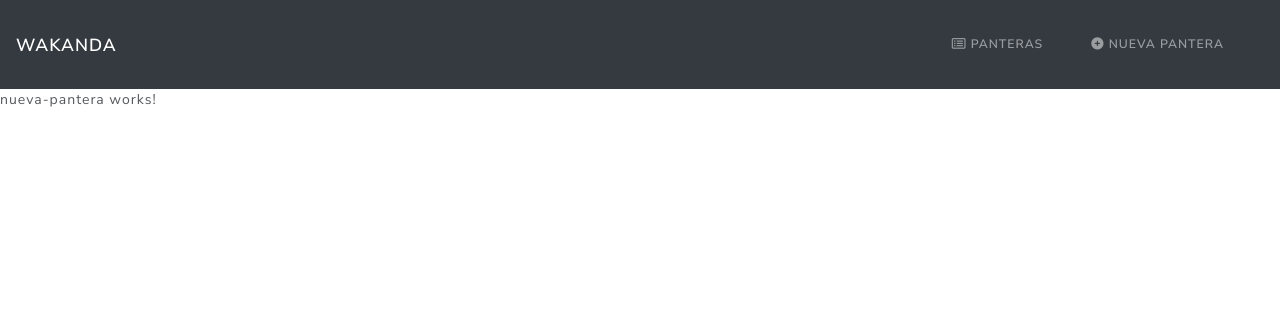
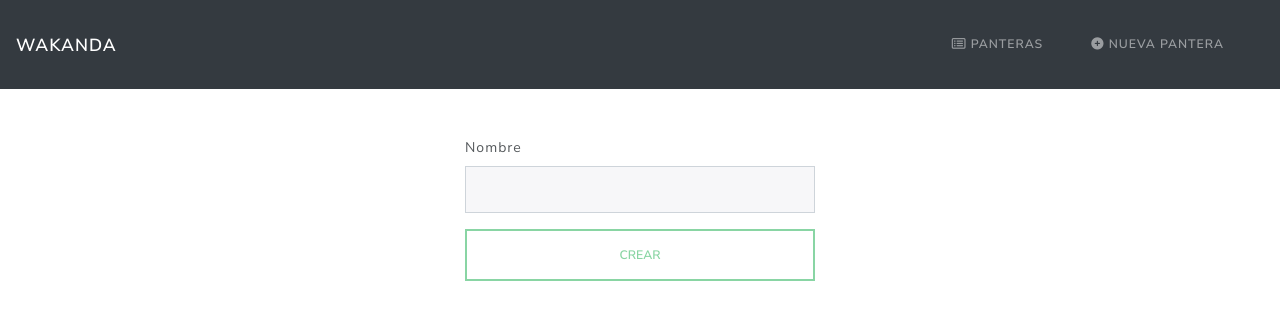
Before and after one commit to esrojas27/ProyectoWEB, an Angular app in the folder cliente/: page /nuevo in a window 1280 px wide. Shown: the top 320 px of the page. Built offline with nearby package versions, Linux system fonts and the light colour scheme.

Commit message:
crear y editar panteras

```diff
--- a/cliente/src/app/components/editar-pantera/editar-pantera.component.html
+++ b/cliente/src/app/components/editar-pantera/editar-pantera.component.html
@@ -1 +1,14 @@
-<p>editar-pantera works!</p>
+<div class="container" *ngIf="pantera">
+    <div class="row mt-5">
+        <div class="col-md-4 mx-auto">
+            <form (ngSubmit)="onUpdate()" novalidate #f="ngForm">
+                <div class="form-group">
+                    <label for="nombre">Nombre</label>
+                    <input type="text" class="form-control" id="nombre" name="nombre"
+                    [(ngModel)]="pantera.nombre" required>
+                </div>
+                <button class="btn btn-outline-success btn-block" [disabled]="!f.valid">Actualizar</button>
+            </form>
+        </div>
+    </div>
+</div>
--- a/cliente/src/app/components/editar-pantera/editar-pantera.component.ts
+++ b/cliente/src/app/components/editar-pantera/editar-pantera.component.ts
@@ -1,4 +1,8 @@
 import { Component, OnInit } from '@angular/core';
+import { ActivatedRoute, Router } from '@angular/router';
+import { Pantera } from 'src/app/models/pantera';
+import { PanteraService } from 'src/app/service/pantera.service';
+import Swal from 'sweetalert2';
 
 @Component({
   selector: 'app-editar-pantera',
@@ -7,9 +11,56 @@ import { Component, OnInit } from '@angular/core';
 })
 export class EditarPanteraComponent implements OnInit {
 
-  constructor() { }
+  pantera: Pantera = {};
+  id:string='';
+
+  constructor(private panteraService:PanteraService,private activatedRoute: ActivatedRoute,private router: Router ) { }
 
   ngOnInit(): void {
+    this.id = this.activatedRoute.snapshot.params['id'];
+    this.panteraService.detail(Number(this.id)).subscribe({
+      next:res=>{
+        this.pantera=res;
+      },
+      error:(err)=>{
+        Swal.fire({
+          title: 'Error en la creacion',
+          text:err,
+          icon: 'error',
+          showCloseButton:true,
+          confirmButtonText:"Aceptar",
+          confirmButtonColor: "#DD6B55",
+        })
+        this.router.navigate(['/']);
+      }
+    })
+  }
+
+  onUpdate(): void {
+    this.panteraService.update(Number(this.id), this.pantera).subscribe({
+      next:res=>{
+        Swal.fire({
+          title: 'Pantera Creada',
+          icon: 'success',
+          showCloseButton:true,
+          confirmButtonText:"Aceptar",
+          confirmButtonColor: "#DD6B55",
+        })
+        this.router.navigate(['/']);
+      },
+      error:(err)=>{
+        Swal.fire({
+          title: 'Error en la creacion',
+          text:err,
+          icon: 'error',
+          showCloseButton:true,
+          confirmButtonText:"Aceptar",
+          confirmButtonColor: "#DD6B55",
+        })
+        this.router.navigate(['/']);
+      }
+
+    });
   }
 
 }
--- a/cliente/src/app/components/nueva-pantera/nueva-pantera.component.html
+++ b/cliente/src/app/components/nueva-pantera/nueva-pantera.component.html
@@ -1 +1,14 @@
-<p>nueva-pantera works!</p>
+<div class="container">
+    <div class="row mt-5">
+        <div class="col-md-4 mx-auto">
+            <form (ngSubmit)="onCreate()" novalidate #f="ngForm">
+                <div class="form-group">
+                    <label for="nombre">Nombre</label>
+                    <input type="text" class="form-control" id="nombre" name="nombre"
+                    [(ngModel)]="nombre" required>
+                </div>
+                <button class="btn btn-outline-success btn-block" [disabled]="!f.valid">Crear</button>
+            </form>
+        </div>
+    </div>
+</div>
--- a/cliente/src/app/components/nueva-pantera/nueva-pantera.component.ts
+++ b/cliente/src/app/components/nueva-pantera/nueva-pantera.component.ts
@@ -1,4 +1,8 @@
 import { Component, OnInit } from '@angular/core';
+import { Router } from '@angular/router';
+import { Pantera } from 'src/app/models/pantera';
+import { PanteraService } from 'src/app/service/pantera.service';
+import Swal from 'sweetalert2';
 
 @Component({
   selector: 'app-nueva-pantera',
@@ -7,9 +11,38 @@ import { Component, OnInit } from '@angular/core';
 })
 export class NuevaPanteraComponent implements OnInit {
 
-  constructor() { }
+  nombre = '';
+
+  constructor(private panteraService:PanteraService, private router:Router) { }
 
   ngOnInit(): void {
   }
 
+  onCreate(): void {
+    const pantera = new Pantera(this.nombre);
+    this.panteraService.save(pantera).subscribe({
+      next:res=>{
+        Swal.fire({
+          title: 'Pantera Creada',
+          icon: 'success',
+          showCloseButton:true,
+          confirmButtonText:"Aceptar",
+          confirmButtonColor: "#DD6B55",
+        })
+        this.router.navigate(['/']);
+      },
+      error:(err)=>{
+        Swal.fire({
+          title: 'Error en la creacion',
+          text:err,
+          icon: 'error',
+          showCloseButton:true,
+          confirmButtonText:"Aceptar",
+          confirmButtonColor: "#DD6B55",
+        })
+        this.router.navigate(['/']);
+      }
+    });
+  }
+
 }
```
